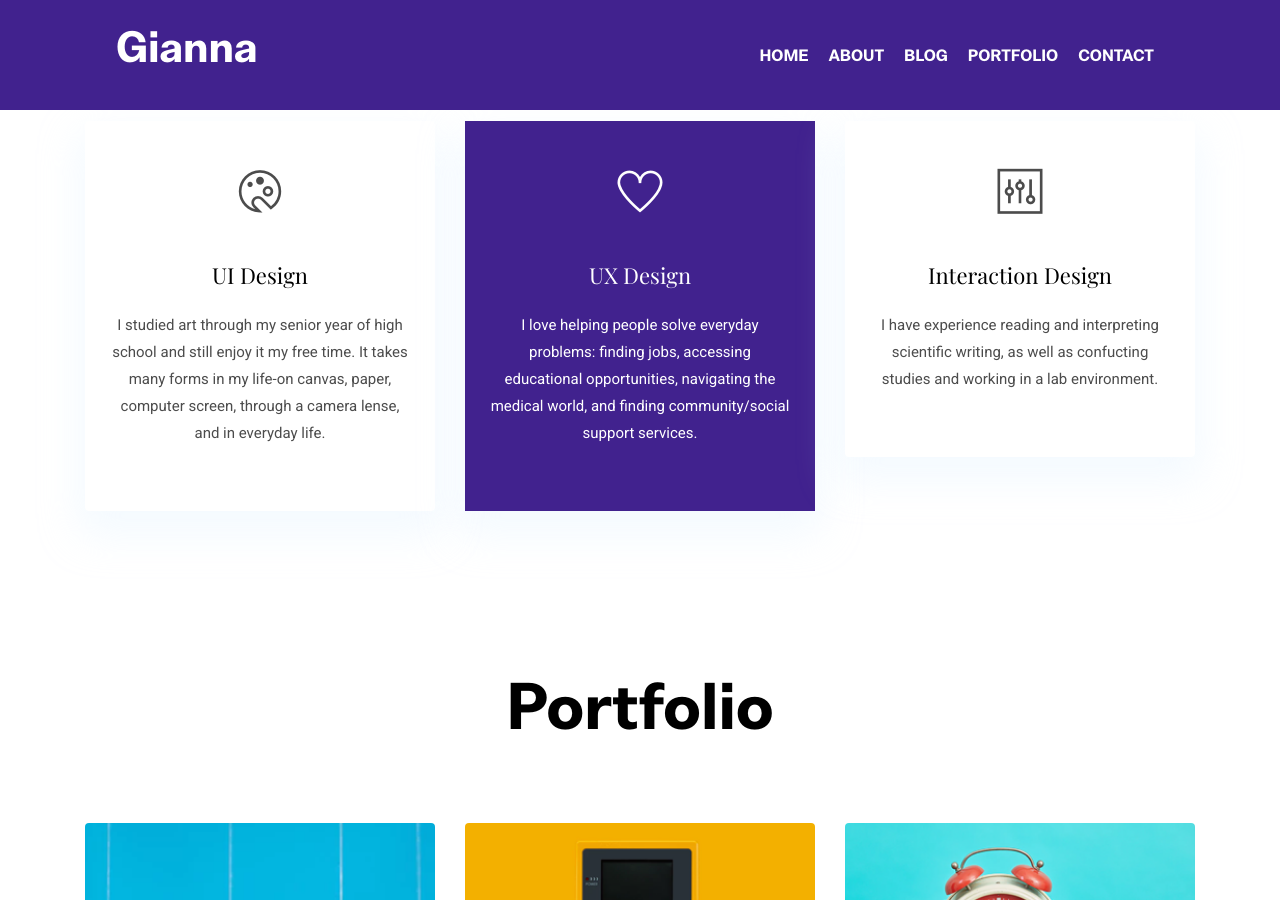
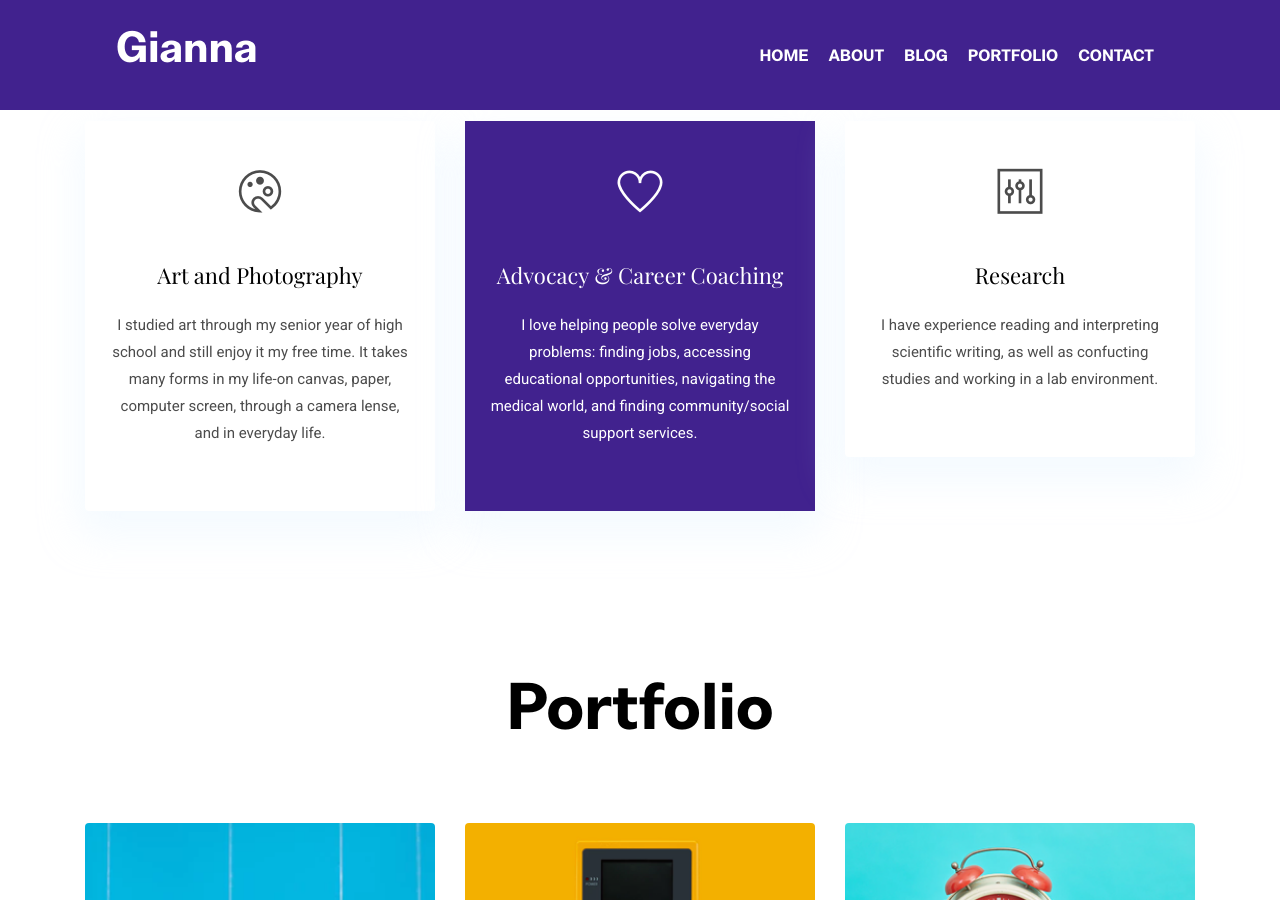
Before and after one commit to gianna2/gianna-barnhart, a Jekyll site: the page built from index.html, in a window 1280 px wide and 900 px high, scrolled down 2961 px. Built offline with Jekyll 4.4.1, drawn with Linux system fonts in a browser that asks for light colours.

Commit message:
Update settings.yml

```diff
--- a/_data/settings.yml
+++ b/_data/settings.yml
@@ -124,21 +124,21 @@ education:
 services-title: Services
 services:
 - {
-    name: UI Design,
+    name: Art and Photography,
     icon: ti-palette,
     description: 'I studied art through my senior year of high school and still enjoy it my free time. It takes many forms in my life-on canvas, paper, computer screen, through a camera lense, and in everyday life.',
     active: # Add true to select section
   }
 - {
-    name: UX Design,
+    name: Advocacy & Career Coaching,
     icon: ti-heart,
     description: 'I love helping people solve everyday problems: finding jobs, accessing educational opportunities, navigating the medical world, and finding community/social support services.',
     active: true # Add true to select section
   }
 - {
-    name: Interaction Design,
+    name: Research,
     icon: ti-panel,
-    description: 'I have experience reading and interpreting scientific writing, as well as confucting studies and working in a lab environment.',
+    description: 'I have experience reading and interpreting scientific writing, as well as confucting studies and working in a lab environment.     ',
     active: # Add true to select section
   }
 
```
